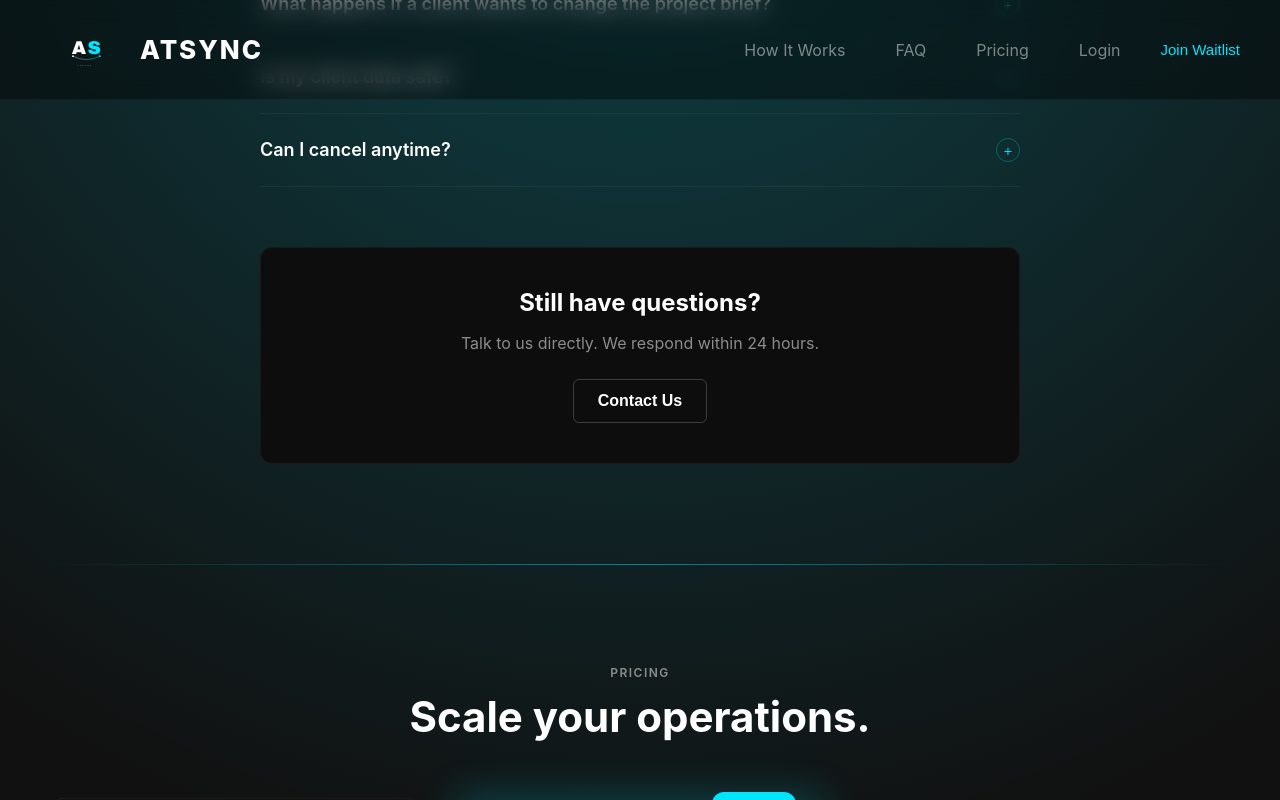
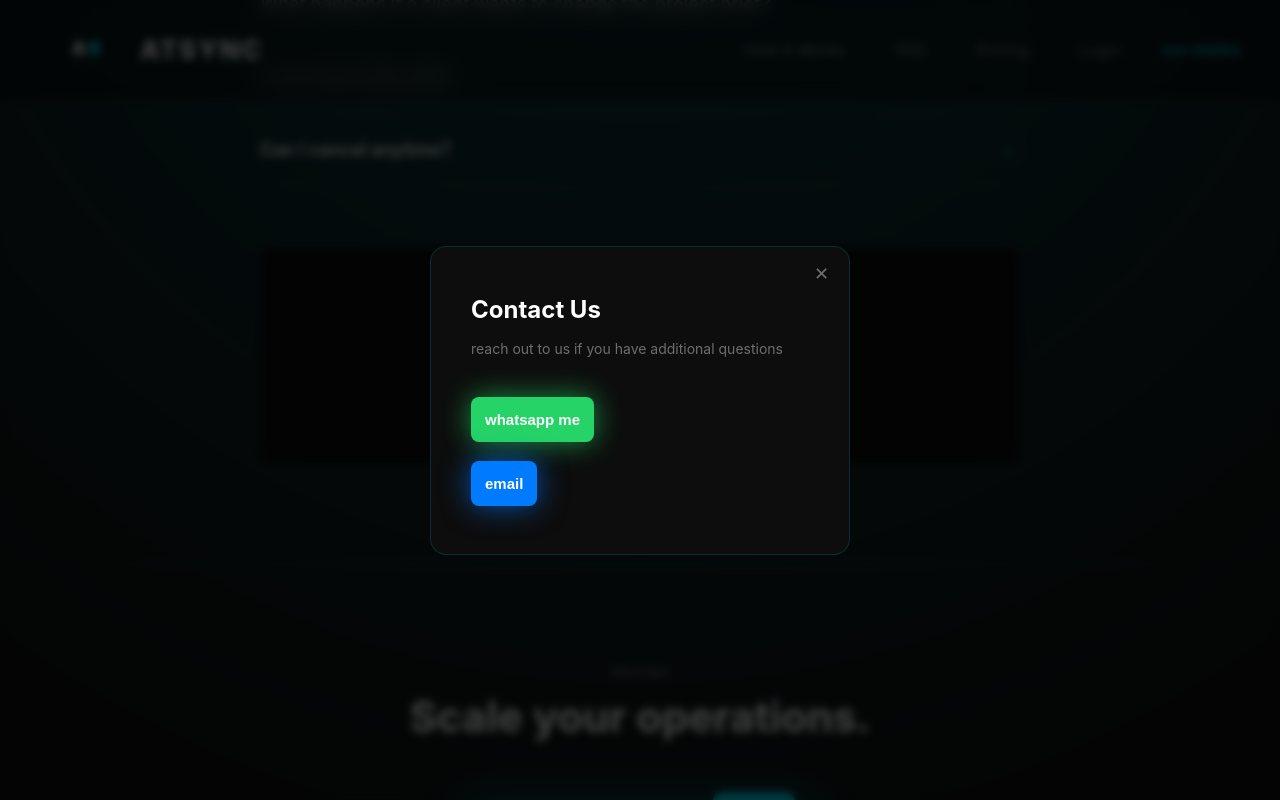
Before and after one commit to ziora-lawrence/ATSYNC, a React (Vite) app in the folder frontend/: page / in a window 1280 px wide. Both pictures are taken after a click on the button "Contact Us". Shown: the part 2384-3184 px from the top of the page. Built offline with nearby package versions, Linux system fonts and the light colour scheme.

Commit message:
feat: add contact us modal integration

```diff
--- a/frontend/src/pages/landingpage.css
+++ b/frontend/src/pages/landingpage.css
@@ -935,3 +935,36 @@ html{
         font-size: 32px;
     }
 }
+
+/* Contact Us Modal Glowing Buttons */
+.whatsapp-glow-btn {
+    background-color: #25D366 !important;
+    color: white !important;
+    box-shadow: 0 0 20px rgba(37, 211, 102, 0.4);
+    animation: whatsappPulse 2s infinite alternate;
+}
+
+.whatsapp-glow-btn:hover {
+    box-shadow: 0 0 30px rgba(37, 211, 102, 0.6);
+}
+
+@keyframes whatsappPulse {
+    0% { box-shadow: 0 0 15px rgba(37, 211, 102, 0.3); }
+    100% { box-shadow: 0 0 30px rgba(37, 211, 102, 0.7); }
+}
+
+.email-glow-btn {
+    background-color: #007bff !important;
+    color: white !important;
+    box-shadow: 0 0 20px rgba(0, 123, 255, 0.4);
+    animation: emailPulse 2s infinite alternate;
+}
+
+.email-glow-btn:hover {
+    box-shadow: 0 0 30px rgba(0, 123, 255, 0.6);
+}
+
+@keyframes emailPulse {
+    0% { box-shadow: 0 0 15px rgba(0, 123, 255, 0.3); }
+    100% { box-shadow: 0 0 30px rgba(0, 123, 255, 0.7); }
+}
--- a/frontend/src/pages/landingpage.jsx
+++ b/frontend/src/pages/landingpage.jsx
@@ -125,6 +125,7 @@ const Landingpage = () => {
   const [showLogin, setShowLogin] = useState(false);
   const [isLogin, setIsLogin] = useState(true);
   const [showWaitlist, setShowWaitlist] = useState(false);
+  const [showContactModal, setShowContactModal] = useState(false);
   const [agencyName, setagencyName] = useState("");
   const [agencyEmail, setagencyEmail] = useState("");
   const [agencyPass, setagencyPass] = useState("");
@@ -137,7 +138,7 @@ const Landingpage = () => {
   const statsRef = useRef(null);
   const statsAnimated = useRef(false);
   const [headline, setHeadline] = useState("");
-  const fullHeadline = "Stop Managing Clients On WhatsApp";
+  const fullHeadline = "Focus on Creating Leave the rest to Bob";
 
   // Intersection Observer for scroll animations
   useEffect(() => {
@@ -393,6 +394,37 @@ const Landingpage = () => {
         </div>
       )}
 
+      {showContactModal && (
+        <div className="modal-overlay" onClick={() => setShowContactModal(false)}>
+          <div className="modal-box" onClick={(e) => e.stopPropagation()}>
+            <button
+              className="modal-close"
+              onClick={() => setShowContactModal(false)}
+            >
+              ✕
+            </button>
+
+            <h2>Contact Us</h2>
+            <p className="modal-subtitle">
+              reach out to us if you have additional questions
+            </p>
+
+            <div className="contact-buttons-container" style={{ display: "flex", flexDirection: "column", gap: "15px", marginTop: "20px" }}>
+              <a href="https://wa.me/2348085742261" target="_blank" rel="noreferrer" style={{ textDecoration: "none" }}>
+                <button className="modal-submit whatsapp-glow-btn">
+                  whatsapp me
+                </button>
+              </a>
+              <a href="mailto:atlassync1@gmail.com" style={{ textDecoration: "none" }}>
+                <button className="modal-submit email-glow-btn">
+                  email
+                </button>
+              </a>
+            </div>
+          </div>
+        </div>
+      )}
+
       <section className="hero" id="hero-section">
         <div className="hero-text">
           <h1>
@@ -547,7 +579,7 @@ const Landingpage = () => {
         <div className="faq-contact">
           <h3>Still have questions?</h3>
           <p>Talk to us directly. We respond within 24 hours.</p>
-          <button className="contact-btn">Contact Us</button>
+          <button className="contact-btn" onClick={() => setShowContactModal(true)}>Contact Us</button>
         </div>
       </section>
 
```
